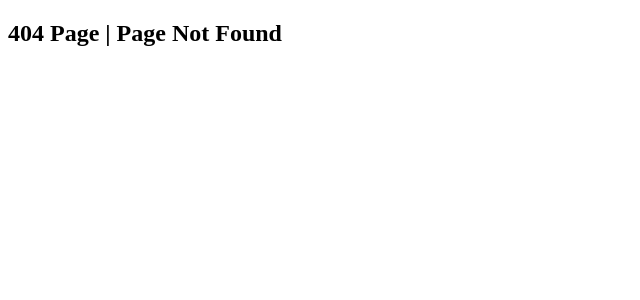
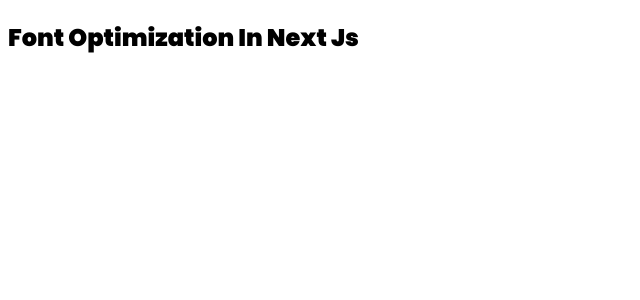
Before and after one commit to Rishab-RajHR/NextJS16, a Next.js app: page /font-optimization in a window 1280 px wide. Before the commit this address had no page. Shown: the top 300 px of the page, without its empty margins (0-640 px from the left). Built offline with nearby package versions, Linux system fonts and the light colour scheme.

Commit message:
Font Optimization

```diff
--- /dev/null
+++ b/src/app/font-optimization/page.js
@@ -0,0 +1,16 @@
+import  { Poppins } from "next/font/google";
+const poppins = Poppins({
+     weight: '900',
+     subsets: ['latin'],
+     display: 'swap'
+})
+const FontOptimization = () => {
+  return (
+    <>
+      {/* <h2 style={{fontFamily: 'Poppins', fontWeight: 300}}>Font Optimization In Next JS</h2> */}
+      <h2 className={poppins.className}>Font Optimization In Next Js</h2>
+    </>
+  )
+}
+
+export default FontOptimization
--- a/src/app/layout.js
+++ b/src/app/layout.js
@@ -1,6 +1,6 @@
 import { Geist, Geist_Mono } from "next/font/google";
 import "./globals.css";
-import "./style.css"
+import "./style.css";
 
 const geistSans = Geist({
   variable: "--font-geist-sans",
@@ -20,6 +20,7 @@
 export default function RootLayout({ children }) {
   return (
     <html lang="en" className={`${geistSans.variable} ${geistMono.variable}`}>
+
       <body>
         {/* <h2>My Name is Alex</h2> */}
         {children}</body>
```
